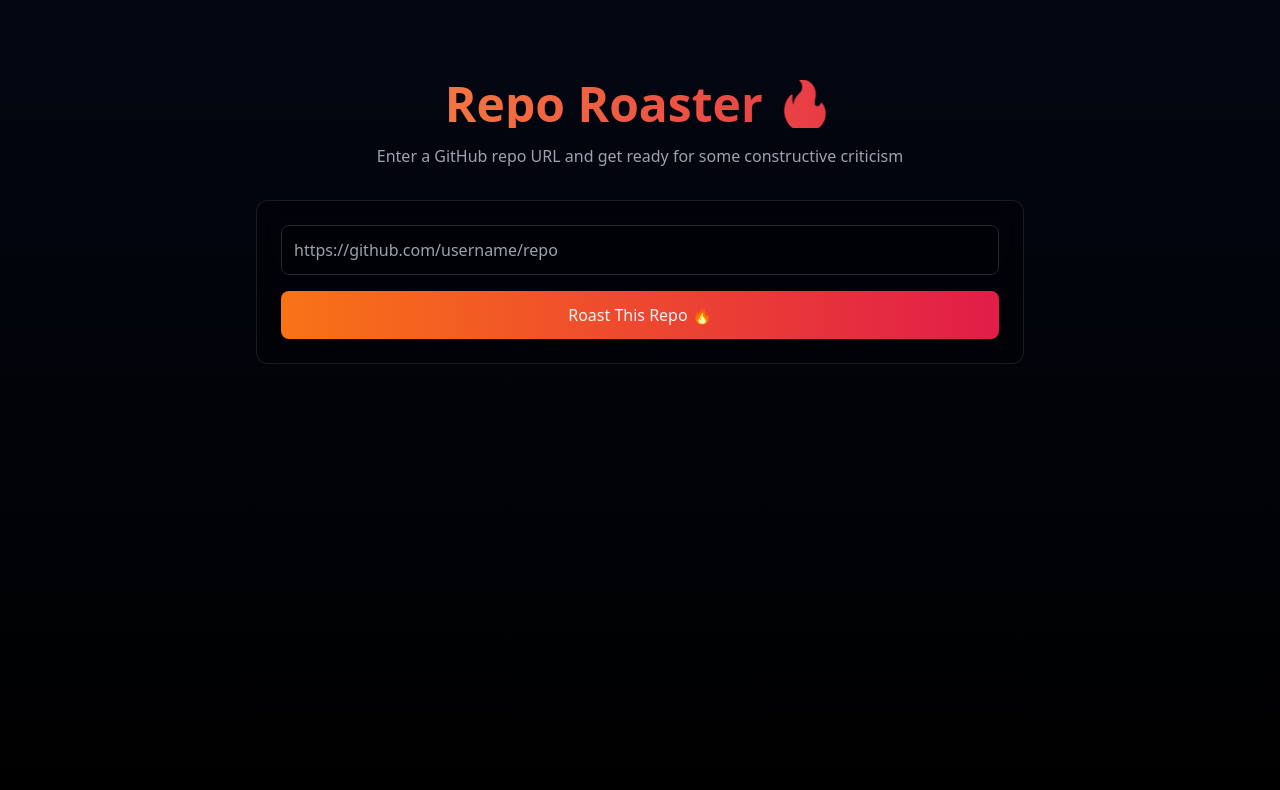
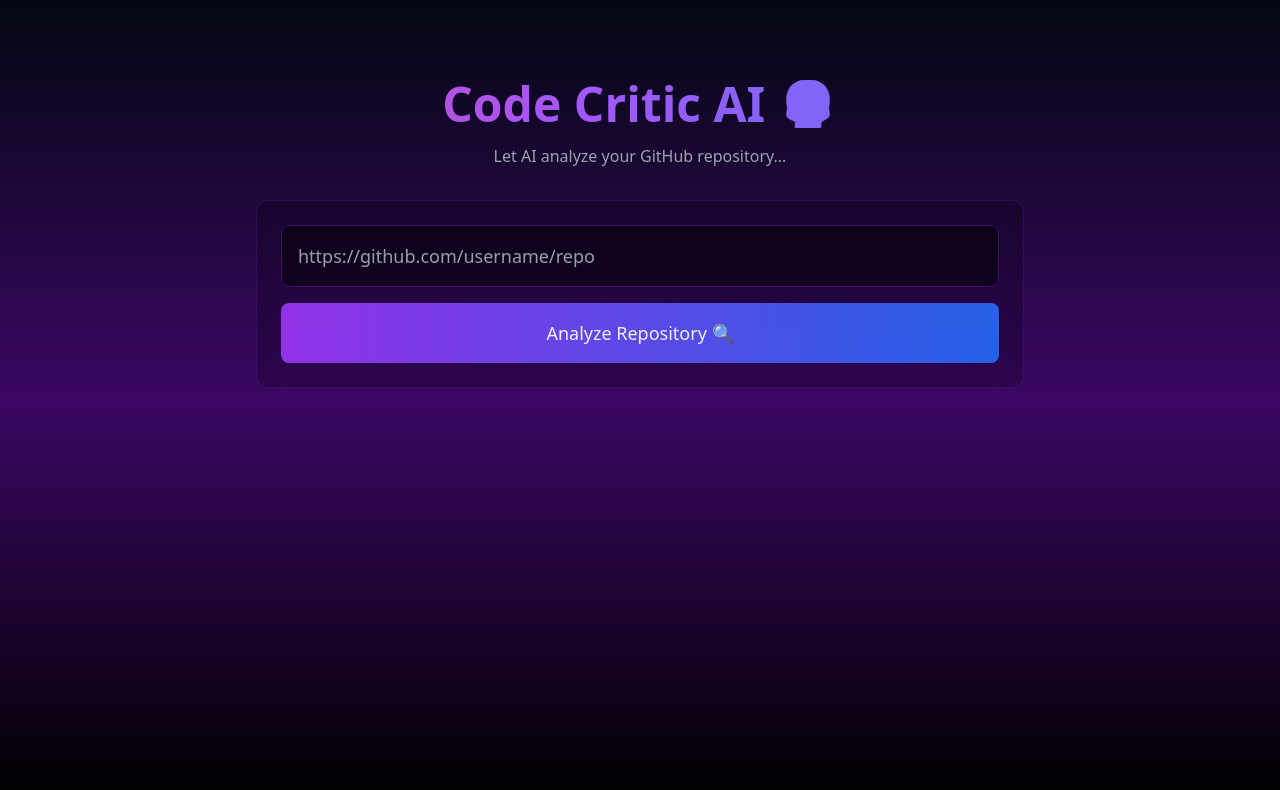
Before and after one commit to Xensen008/roast-repo, a React (Vite) app in the folder frontend/: page / in a window 1280 px wide. Shown: the top 790 px of the page. Built offline with nearby package versions, Linux system fonts and the light colour scheme.

Commit message:
better roasting and new ui updated

```diff
--- a/frontend/src/components/RepoAnalyzer.tsx
+++ b/frontend/src/components/RepoAnalyzer.tsx
@@ -40,61 +40,63 @@
   }
 
   return (
-    <div className="min-h-screen bg-gradient-to-b from-gray-950 to-black text-gray-100 p-4">
+    <div className="min-h-screen bg-gradient-to-b from-gray-950 via-purple-950 to-black text-gray-100 p-4">
       <div className="max-w-3xl mx-auto pt-16 space-y-8">
         {/* Hero */}
         <div className="text-center space-y-4">
-          <h1 className="text-5xl font-bold bg-gradient-to-r from-orange-400 to-rose-600 bg-clip-text text-transparent">
-            Repo Roaster 🔥
+          <h1 className="text-5xl font-bold bg-gradient-to-r from-red-500 via-purple-500 to-blue-500 bg-clip-text text-transparent animate-gradient">
+            Code Critic AI 💀
           </h1>
-          <p className="text-gray-400">Enter a GitHub repo URL and get ready for some constructive criticism</p>
+          <p className="text-gray-400">Let AI analyze your GitHub repository...</p>
         </div>
 
         {/* Input */}
-        <div className="glass p-6 rounded-xl border border-gray-800/50">
+        <div className="glass p-6 rounded-xl border border-purple-800/30 animate-pulse-slow">
           <form onSubmit={handleAnalyze} className="space-y-4">
             <input
               type="text"
               value={repoUrl}
               onChange={(e) => setRepoUrl(e.target.value)}
               placeholder="https://github.com/username/repo"
-              className="w-full p-3 rounded-lg bg-black/50 border border-gray-800 focus:border-orange-500 outline-none"
+              className="w-full p-4 rounded-lg bg-black/50 border border-purple-800/50 focus:border-purple-500 outline-none text-lg"
             />
             <button
               type="submit"
               disabled={loading}
-              className="w-full p-3 rounded-lg bg-gradient-to-r from-orange-500 to-rose-600 hover:opacity-90 transition-opacity disabled:opacity-50"
+              className="w-full p-4 rounded-lg bg-gradient-to-r from-purple-600 to-blue-600 hover:from-purple-500 hover:to-blue-500 transition-all disabled:opacity-50 text-lg font-medium"
             >
-              {loading ? 'Analyzing...' : 'Roast This Repo 🔥'}
+              {loading ? 'Analyzing...' : 'Analyze Repository 🔍'}
             </button>
           </form>
         </div>
 
-        {/* Result */}
+        {/* Results */}
         {roast && (
-          <div className="space-y-6">
-            <div className="glass p-6 rounded-xl border border-gray-800/50">
-              <h2 className="text-xl font-semibold mb-4 text-orange-400">The Roast 🔥</h2>
-              <p className="text-gray-300 leading-relaxed whitespace-pre-wrap">{roast}</p>
-            </div>
+          <div className="space-y-6 animate-fade-in">
+            <div className="glass p-6 rounded-xl border border-red-800/30 transform hover:scale-[1.02] transition-all">
+              <h2 className="text-2xl font-bold mb-4 bg-gradient-to-r from-red-400 to-purple-400 bg-clip-text text-transparent">
+                AI's Verdict 🎭
+              </h2>
+              <p className="text-xl text-gray-300 leading-relaxed whitespace-pre-wrap">{roast}</p>
 
               {analysis && !analysis.has_readme && (
-              <div className="glass p-6 rounded-xl border border-gray-800/50">
-                <h2 className="text-xl font-semibold mb-4 text-orange-400">Missing README? 📝</h2>
+                <div className="mt-6 p-4 rounded-lg bg-black/30 border border-red-800/30">
+                  <p className="text-red-400 mb-3">⚠️ No README found! Are you serious?</p>
                   <button
                     onClick={handleGenerateReadme}
                     disabled={readmeLoading}
-                  className="w-full p-3 rounded-lg bg-gradient-to-r from-blue-500 to-purple-600 hover:opacity-90 transition-opacity disabled:opacity-50"
+                    className="w-full p-3 rounded-lg bg-gradient-to-r from-red-600 to-purple-600 hover:opacity-90 transition-all disabled:opacity-50"
                   >
-                  {readmeLoading ? 'Generating...' : 'Generate README'}
+                    {readmeLoading ? 'Generating...' : 'Generate a README (since you cant) 📝'}
                   </button>
                 </div>
               )}
+            </div>
 
             {generatedReadme && (
-              <div className="glass p-6 rounded-xl border border-gray-800/50">
-                <h2 className="text-xl font-semibold mb-4 text-orange-400">Generated README 📝</h2>
-                <pre className="text-gray-300 leading-relaxed whitespace-pre-wrap bg-black/30 p-4 rounded-lg">
+              <div className="glass p-6 rounded-xl border border-purple-800/30">
+                <h2 className="text-xl font-bold mb-4 text-purple-400">Here's a Proper README 📝</h2>
+                <pre className="text-gray-300 leading-relaxed whitespace-pre-wrap bg-black/30 p-6 rounded-lg overflow-auto">
                   {generatedReadme}
                 </pre>
               </div>
--- a/frontend/src/index.css
+++ b/frontend/src/index.css
@@ -2,10 +2,27 @@
 @tailwind components;
 @tailwind utilities;
 
+@keyframes pulse-slow {
+  0%, 100% { opacity: 1; }
+  50% { opacity: 0.8; }
+}
+
+@keyframes fade-in {
+  from { opacity: 0; transform: translateY(20px); }
+  to { opacity: 1; transform: translateY(0); }
+}
+
+.animate-pulse-slow {
+  animation: pulse-slow 3s infinite;
+}
+
+.animate-fade-in {
+  animation: fade-in 0.5s ease-out forwards;
+}
+
 .glass {
-  background: rgba(0, 0, 0, 0.3);
   backdrop-filter: blur(12px);
-  border: 1px solid rgba(255, 255, 255, 0.1);
+  background: rgba(0, 0, 0, 0.2);
 }
 
 body {
```
Also changed, not shown: 1 other file (tests, documents, lock files or other folders). Lines whose indentation alone changed are shown as unchanged.
